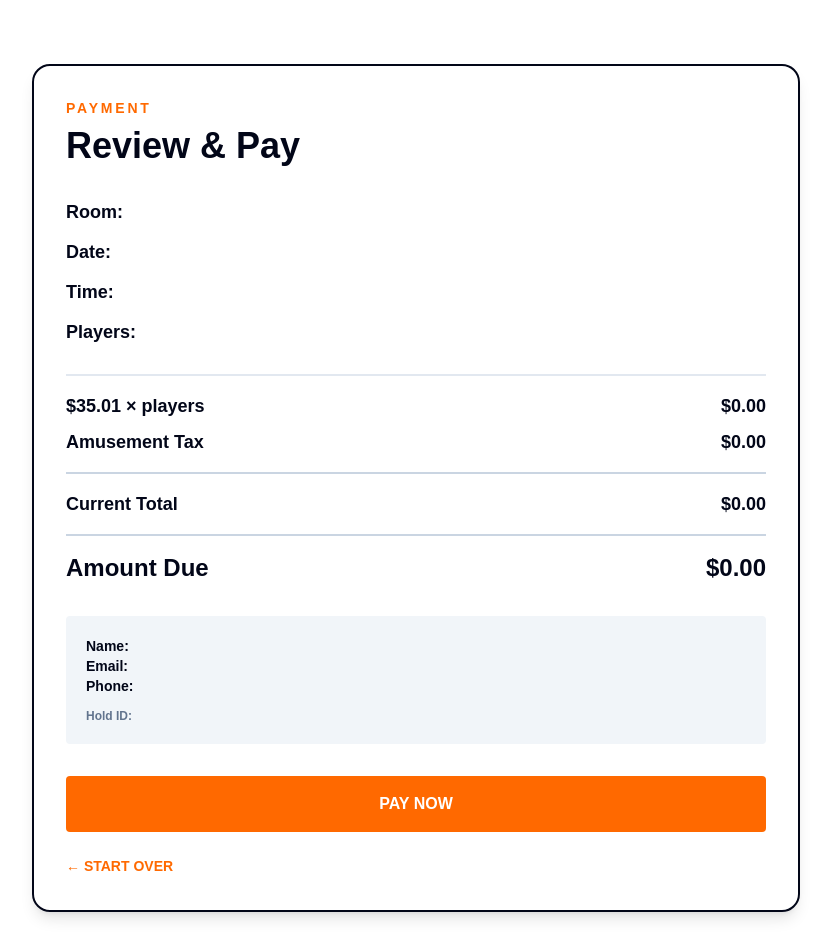
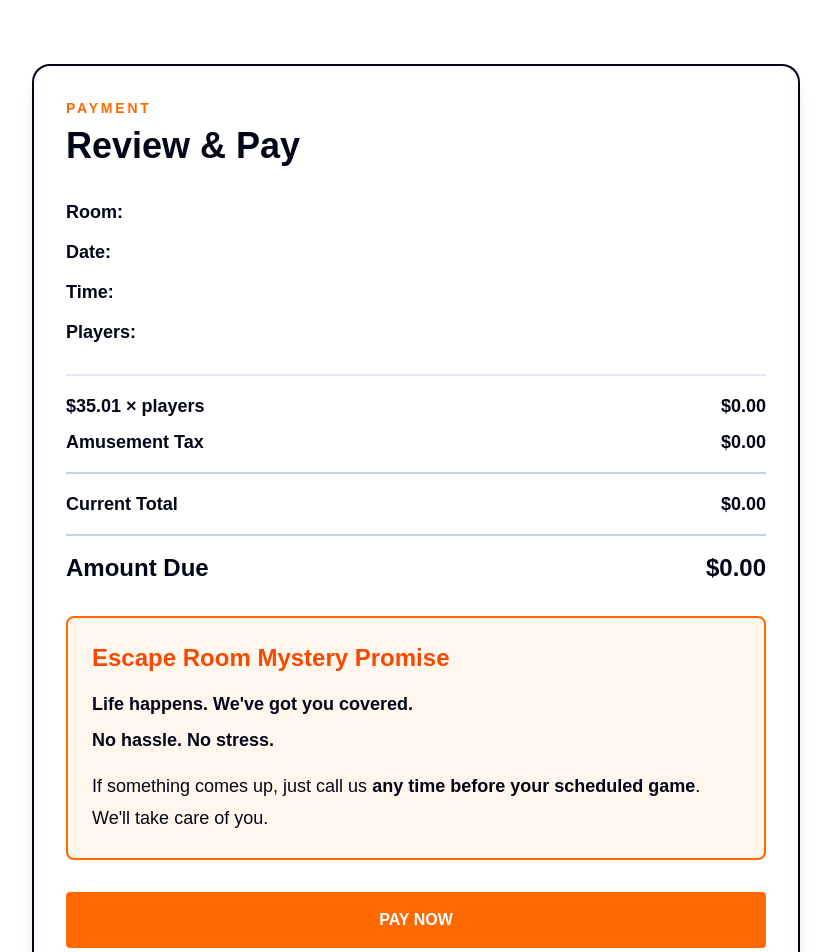
Before and after one commit to 2playergames2024-arch/escaperoom-site, a Next.js app: page /book/payment in a window 1280 px wide. Shown: the top 952 px of the page, without its empty margins (224-1055 px from the left). Built offline with nearby package versions, Linux system fonts and the light colour scheme.

Commit message:
Place Bookeo script statically per support advice 6

```diff
--- a/app/book/details/page.tsx
+++ b/app/book/details/page.tsx
@@ -167,7 +167,7 @@ function BookingDetailsPageContent() {
           )}`}
           className="mb-8 inline-block text-sm font-black uppercase text-orange-500"
         >
-          ← Back to times
+          ← Back to Rooms & Times
         </Link>
 
         <div className="grid gap-10 lg:grid-cols-[1fr_420px]">
--- a/app/book/payment/page.tsx
+++ b/app/book/payment/page.tsx
@@ -189,11 +189,24 @@ function PaymentPageContent() {
           </div>
         </div>
 
-        <div className="mt-8 rounded bg-slate-100 p-5 text-sm font-bold">
-          <p>Name: {fullName}</p>
-          <p>Email: {email}</p>
-          <p>Phone: {phone}</p>
-          <p className="mt-3 text-xs text-slate-500">Hold ID: {holdId}</p>
+        <div className="mt-8 rounded-lg border-2 border-orange-500 bg-orange-50 p-6">
+          <h2 className="text-2xl font-black text-orange-600">
+            Escape Room Mystery Promise
+          </h2>
+
+          <p className="mt-4 text-lg font-black">
+            Life happens. We've got you covered.
+          </p>
+
+          <p className="mt-2 text-lg font-black">
+            No hassle. No stress.
+          </p>
+
+          <p className="mt-4 text-lg leading-8">
+            If something comes up, just call us{" "}
+            <strong>any time before your scheduled game</strong>.
+            We'll take care of you.
+          </p>
         </div>
 
         {error && (
@@ -215,7 +228,7 @@ function PaymentPageContent() {
           href={`/locations/${location}/book-now`}
           className="mt-6 inline-block text-sm font-black uppercase text-orange-500"
         >
-          ← Start Over
+          ← Change Room, Date, or Time
         </Link>
       </section>
     </main>
--- a/app/faq/page.tsx
+++ b/app/faq/page.tsx
@@ -1,11 +1,17 @@
 import SupportFooter from "@/app/components/SupportFooter";
 import SupportHeader from "@/app/components/SupportHeader";
+import ReactMarkdown from "react-markdown";
 
 const faqs = [
   {
     question: "Are your escape rooms private?",
     answer:
       "Yes. Every booking at Escape Room Mystery is private to your group. You will never be paired with strangers. Whether you have two players or ten, the adventure is reserved exclusively for your group.",
+  },
+  {
+    question: "What is your cancellation policy?",
+    answer:
+      "We understand that life happens. Traffic, illness, weather, and unexpected schedule changes are all part of life.\n\nIf something comes up, just give us a call **any time before your scheduled game**. We'll work with you to make things right and take care of you. **Whether that means rescheduling your adventure or providing a full refund, we'll help you find the solution that's best for you.**\n\nOur goal is simple: provide an amazing, stress-free experience from the moment you book until the day you play.",
   },
   {
     question: "What ages can participate?",
@@ -21,11 +27,6 @@ const faqs = [
     question: "How much does it cost?",
     answer:
       "Tickets are $35 per player plus applicable taxes. Your final price will always be displayed before payment is completed.",
-  },
-  {
-    question: "What is your cancellation policy?",
-    answer:
-      "We are a small company, and we understand that traffic, illness, weather, and schedule changes happen. Reservations may be changed or cancelled up to 30 minutes before your scheduled game time. Reservations that are not cancelled at least 30 minutes before the scheduled start time, including no-call/no-show reservations, are not eligible for refunds.",
   },
   {
     question: "How many players do you recommend?",
@@ -73,9 +74,22 @@ export default function FAQPage() {
               className="rounded-[18px] border-2 border-slate-950 bg-white p-6 shadow-lg"
             >
               <h2 className="text-2xl font-black">{faq.question}</h2>
-              <p className="mt-4 text-base font-semibold leading-7 text-slate-700">
-                {faq.answer}
-              </p>
+              <div className="mt-4 text-base font-semibold leading-7 text-slate-700">
+                <ReactMarkdown
+                  components={{
+                    p: ({ children }) => (
+                      <p className="mb-4 last:mb-0">{children}</p>
+                    ),
+                    strong: ({ children }) => (
+                      <strong className="font-black text-slate-900">
+                        {children}
+                      </strong>
+                    ),
+                  }}
+                >
+                  {faq.answer}
+                </ReactMarkdown>
+              </div>
             </section>
           ))}
         </div>
--- a/app/gift-vouchers/checkout/GiftVoucherCheckoutClient.tsx
+++ b/app/gift-vouchers/checkout/GiftVoucherCheckoutClient.tsx
@@ -21,12 +21,12 @@ export default function GiftVoucherCheckoutClient() {
     : "/locations/cherry-hill";
 
   const roomsHref = isKingOfPrussia
-    ? "/locations/king-of-prussia/rooms"
-    : "/locations/cherry-hill/rooms";
+    ? "/locations/king-of-prussia#rooms"
+    : "/locations/cherry-hill#rooms";
 
   const bookHref = isKingOfPrussia
-    ? "/locations/king-of-prussia/book-now"
-    : "/locations/cherry-hill/book-now";
+    ? "/locations/king-of-prussia#book-now"
+    : "/locations/cherry-hill#book-now";
 
   return (
     <>
--- a/app/gift-vouchers/details/GiftVoucherDetailsClient.tsx
+++ b/app/gift-vouchers/details/GiftVoucherDetailsClient.tsx
@@ -26,12 +26,12 @@ export default function GiftVoucherDetailsClient() {
     : "/locations/cherry-hill";
 
   const roomsHref = isKingOfPrussia
-    ? "/locations/king-of-prussia/rooms"
-    : "/locations/cherry-hill/rooms";
+    ? "/locations/king-of-prussia#rooms"
+    : "/locations/cherry-hill#rooms";
 
   const bookHref = isKingOfPrussia
-    ? "/locations/king-of-prussia/book-now"
-    : "/locations/cherry-hill/book-now";
+    ? "/locations/king-of-prussia#book-now"
+    : "/locations/cherry-hill#book-now";
 
   const otherLocationHref = isKingOfPrussia
     ? "/gift-vouchers/details?location=cherry-hill"
--- a/package.json
+++ b/package.json
@@ -15,6 +15,7 @@
     "next": "16.2.2",
     "react": "19.2.4",
     "react-dom": "19.2.4",
+    "react-markdown": "^10.1.0",
     "resend": "^6.12.4",
     "sanity": "^4.11.0"
   },
```
Also changed, not shown: 1 other file (tests, documents, lock files or other folders).
